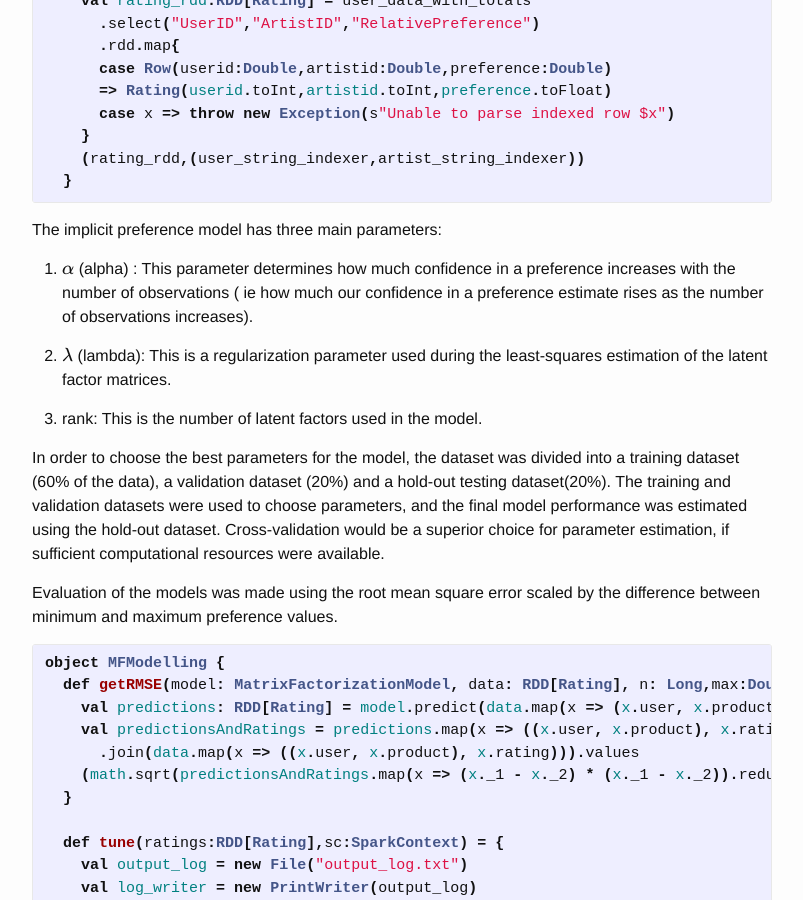
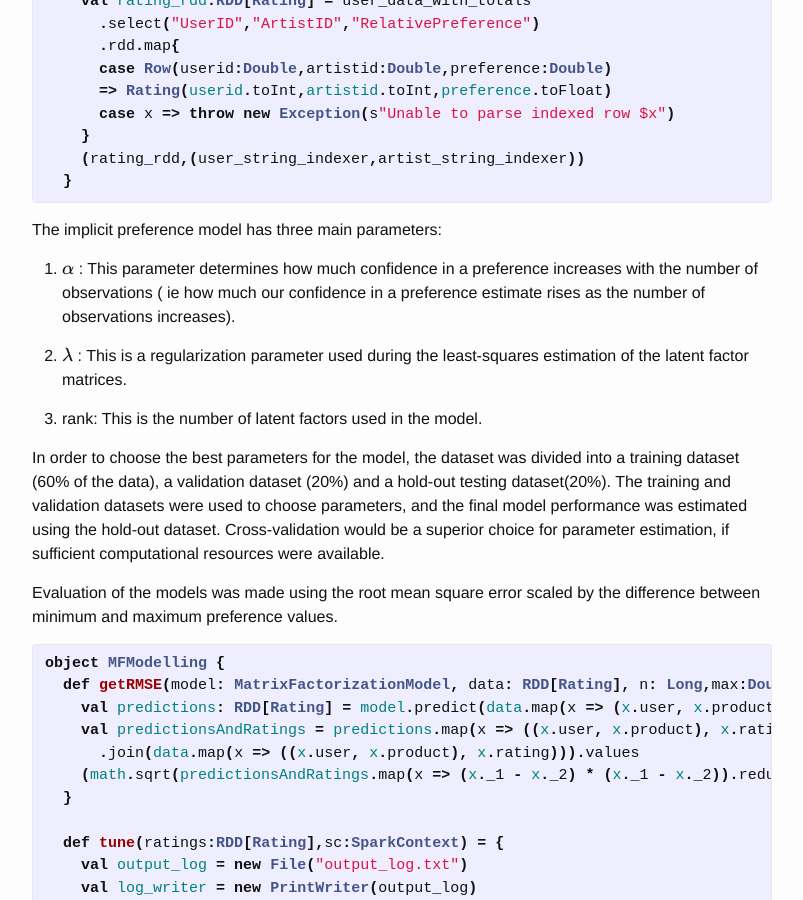
Before and after one commit to jlln/jlln.github.io, a Jekyll site: the page built from _posts/2016-09-19-lastfm.markdown, in a window 1280 px wide and 900 px high, scrolled down 2276 px. Shown: the whole window, without its empty margins (238-1041 px from the left). Built offline with Jekyll 4.4.1, drawn with Linux system fonts in a browser that asks for light colours; formulas are drawn with MathJax 3.

Commit message:
Update 2016-09-19-lastfm.markdown

```diff
--- a/_posts/2016-09-19-lastfm.markdown
+++ b/_posts/2016-09-19-lastfm.markdown
@@ -86,9 +86,9 @@
 
 The implicit preference model has three main parameters:
 
-1. $$\alpha$$ (alpha) : This parameter determines how much confidence in a preference increases with the number of observations ( ie how much our confidence in a preference estimate rises as the number of observations increases).
+1.  $\alpha$  : This parameter determines how much confidence in a preference increases with the number of observations ( ie how much our confidence in a preference estimate rises as the number of observations increases).
 
-2. $$\lambda$$ (lambda): This is a regularization parameter used during the least-squares estimation of the latent factor matrices.
+2. $\lambda$ : This is a regularization parameter used during the least-squares estimation of the latent factor matrices.
 
 3. rank: This is the number of latent factors used in the model.
 
```
